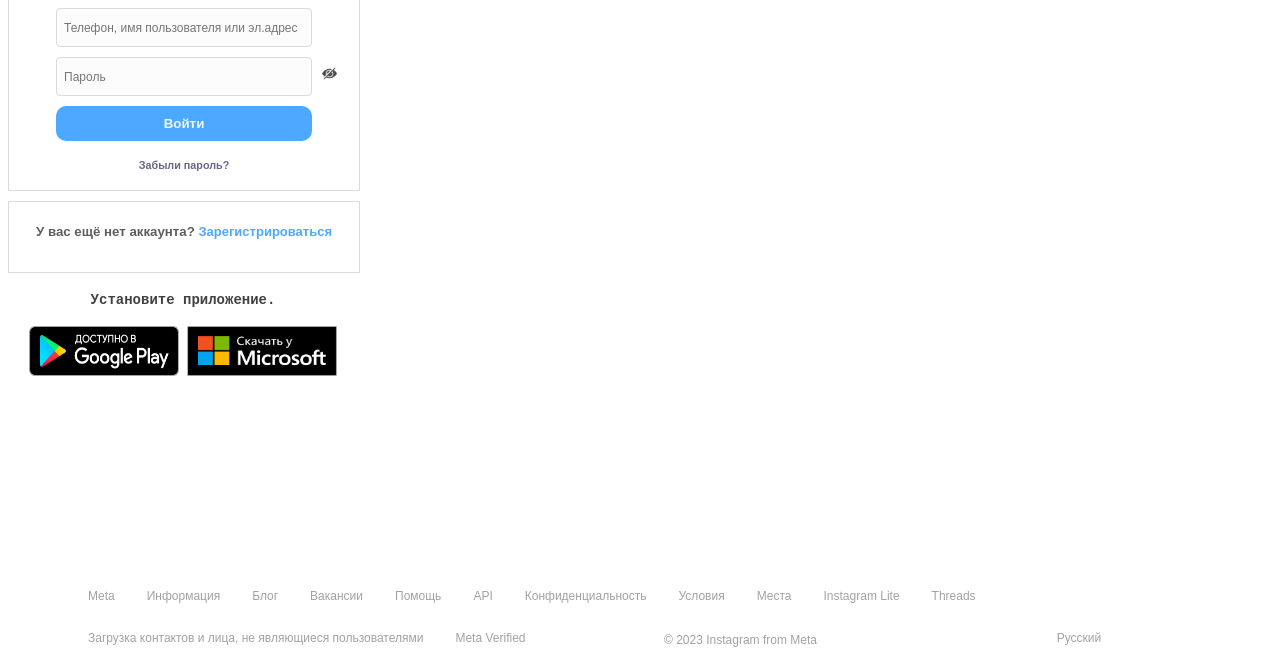
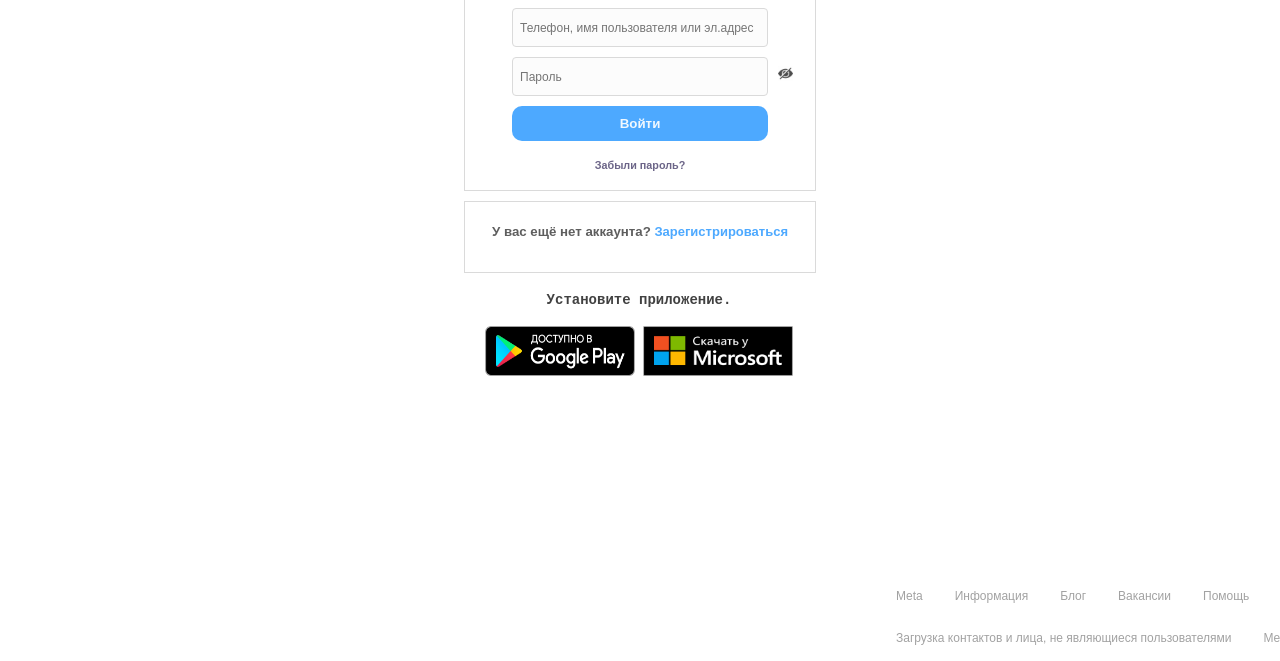
Before and after one commit to halareka/test, a plain HTML site: page index.html in a window 1280 px wide. Shown: the part 139-800 px from the top of the page. Drawn offline with nearby package versions, Linux system fonts and the light colour scheme.

Commit message:
Update style.css

```diff
--- a/style.css
+++ b/style.css
@@ -1,8 +1,8 @@
-.meta {
-    margin-left: 0;
-    margin-right: auto;
+body {
+    display: flex;
+    justify-content: center;
+    align-items: center;
 }
-
 
 
 .menu{
```
